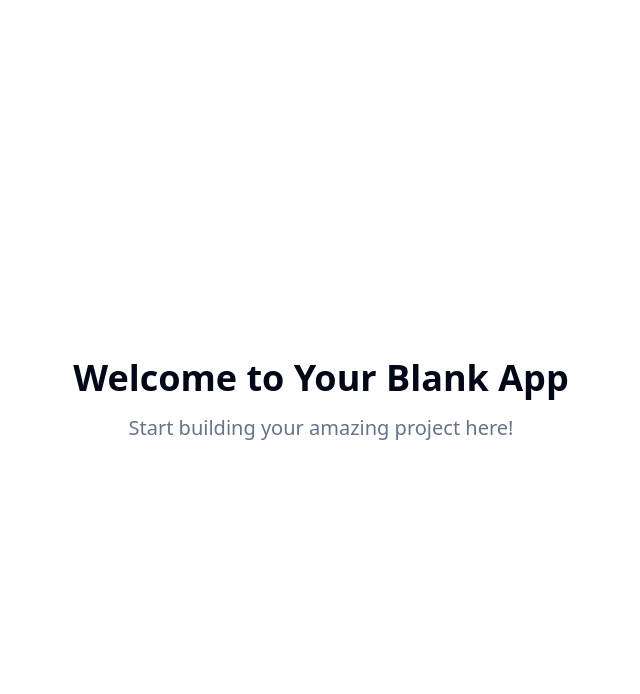
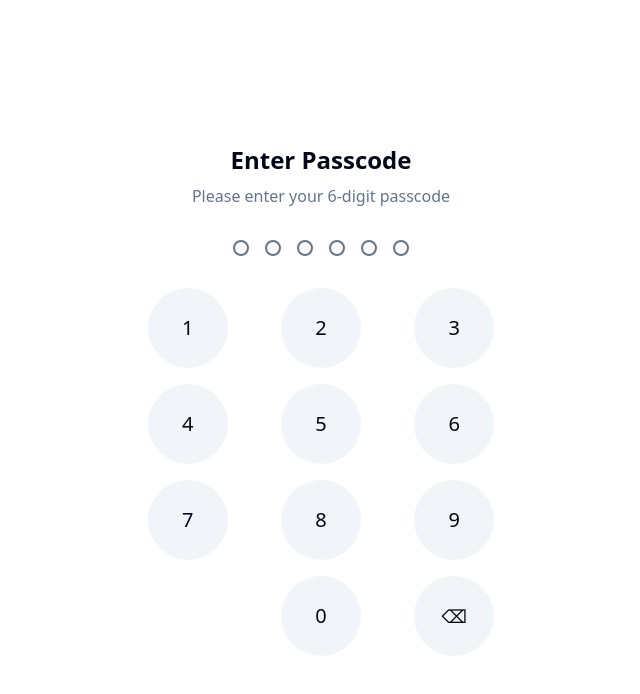
Before and after one commit to newsoyes/just-thai-talk, a React (Vite) app: page / in a window 1280 px wide. Shown: the top 694 px of the page, without its empty margins (319-959 px from the left). Built offline with nearby package versions, Linux system fonts and the light colour scheme.

Commit message:
Add PIN entry and image carousel
Implement a 6-digit PIN entry screen that navigates to a main screen upon successful entry. The main screen will feature an image carousel that cycles through images on click and opens the camera on the third click.

```diff
--- a/src/App.tsx
+++ b/src/App.tsx
@@ -4,6 +4,8 @@ import { TooltipProvider } from "@/components/ui/tooltip";
 import { QueryClient, QueryClientProvider } from "@tanstack/react-query";
 import { BrowserRouter, Routes, Route } from "react-router-dom";
 import Index from "./pages/Index";
+import PasscodeEntry from "./pages/PasscodeEntry";
+import MainPage from "./pages/MainPage";
 import NotFound from "./pages/NotFound";
 
 const queryClient = new QueryClient();
@@ -15,7 +17,9 @@ const App = () => (
       <Sonner />
       <BrowserRouter>
         <Routes>
-          <Route path="/" element={<Index />} />
+          <Route path="/" element={<PasscodeEntry />} />
+          <Route path="/main" element={<MainPage />} />
+          <Route path="/index" element={<Index />} />
           {/* ADD ALL CUSTOM ROUTES ABOVE THE CATCH-ALL "*" ROUTE */}
           <Route path="*" element={<NotFound />} />
         </Routes>
--- /dev/null
+++ b/src/pages/MainPage.tsx
@@ -0,0 +1,98 @@
+import React, { useState } from 'react';
+
+const MainPage = () => {
+  const [imageState, setImageState] = useState(0); // 0: first image, 1: second image, 2: camera
+
+  const handleImageClick = () => {
+    setImageState(prev => (prev + 1) % 3);
+  };
+
+  const openCamera = async () => {
+    try {
+      const stream = await navigator.mediaDevices.getUserMedia({
+        video: { facingMode: 'environment' }
+      });
+
+      // Create video element to show camera
+      const video = document.createElement('video');
+      video.srcObject = stream;
+      video.play();
+
+      // For now, just show an alert. You can implement a proper camera UI later
+      alert('Camera opened! (Camera functionality ready - implement full UI as needed)');
+
+      // Stop the stream after showing
+      setTimeout(() => {
+        stream.getTracks().forEach(track => track.stop());
+      }, 3000);
+    } catch (error) {
+      alert('Camera access denied or not available');
+    }
+  };
+
+  const renderContent = () => {
+    switch (imageState) {
+      case 0:
+        return (
+          <div
+            onClick={handleImageClick}
+            className="w-full h-96 bg-muted rounded-lg flex items-center justify-center cursor-pointer hover:bg-accent transition-colors duration-200"
+          >
+            <div className="text-center text-muted-foreground">
+              <div className="text-4xl mb-2">🖼️</div>
+              <p>Main Image 1</p>
+              <p className="text-sm">(Click to switch to image 2)</p>
+            </div>
+          </div>
+        );
+      case 1:
+        return (
+          <div
+            onClick={handleImageClick}
+            className="w-full h-96 bg-secondary rounded-lg flex items-center justify-center cursor-pointer hover:bg-accent transition-colors duration-200"
+          >
+            <div className="text-center text-foreground">
+              <div className="text-4xl mb-2">🖼️</div>
+              <p>Main Image 2</p>
+              <p className="text-sm">(Click to open camera)</p>
+            </div>
+          </div>
+        );
+      case 2:
+        openCamera();
+        setImageState(0); // Reset to first image after camera
+        return (
+          <div className="w-full h-96 bg-primary/10 rounded-lg flex items-center justify-center">
+            <div className="text-center text-foreground">
+              <div className="text-4xl mb-2">📸</div>
+              <p>Opening Camera...</p>
+            </div>
+          </div>
+        );
+      default:
+        return null;
+    }
+  };
+
+  return (
+    <div className="min-h-screen bg-background p-6">
+      <div className="max-w-md mx-auto space-y-6">
+        <header className="text-center">
+          <h1 className="text-3xl font-bold text-foreground">Banking App</h1>
+          <p className="text-muted-foreground">Main Dashboard</p>
+        </header>
+
+        <div className="space-y-4">
+          {renderContent()}
+
+          <div className="text-center text-sm text-muted-foreground">
+            <p>Tap count: {imageState + 1}</p>
+            <p>Next: {imageState === 0 ? 'Image 2' : imageState === 1 ? 'Camera' : 'Image 1'}</p>
+          </div>
+        </div>
+      </div>
+    </div>
+  );
+};
+
+export default MainPage;
--- /dev/null
+++ b/src/pages/PasscodeEntry.tsx
@@ -0,0 +1,87 @@
+import React, { useState } from 'react';
+import { useNavigate } from 'react-router-dom';
+
+const PasscodeEntry = () => {
+  const [passcode, setPasscode] = useState('');
+  const navigate = useNavigate();
+
+  const handleNumberPress = (number: string) => {
+    if (passcode.length < 6) {
+      const newPasscode = passcode + number;
+      setPasscode(newPasscode);
+
+      // Auto navigate when 6 digits are entered
+      if (newPasscode.length === 6) {
+        setTimeout(() => {
+          navigate('/main');
+        }, 200);
+      }
+    }
+  };
+
+  const handleDelete = () => {
+    setPasscode(prev => prev.slice(0, -1));
+  };
+
+  const renderDots = () => {
+    return Array.from({ length: 6 }, (_, index) => (
+      <div
+        key={index}
+        className={`w-4 h-4 rounded-full border-2 transition-colors duration-200 ${
+          index < passcode.length
+            ? 'bg-primary border-primary'
+            : 'bg-background border-muted-foreground'
+        }`}
+      />
+    ));
+  };
+
+  const numbers = ['1', '2', '3', '4', '5', '6', '7', '8', '9', '0'];
+
+  return (
+    <div className="min-h-screen bg-background flex flex-col items-center justify-center p-6">
+      <div className="w-full max-w-sm space-y-8">
+        {/* Header */}
+        <div className="text-center space-y-2">
+          <h1 className="text-2xl font-semibold text-foreground">Enter Passcode</h1>
+          <p className="text-muted-foreground">Please enter your 6-digit passcode</p>
+        </div>
+
+        {/* Passcode dots */}
+        <div className="flex justify-center space-x-4">
+          {renderDots()}
+        </div>
+
+        {/* Number pad */}
+        <div className="grid grid-cols-3 gap-4 w-full">
+          {numbers.slice(0, 9).map((number) => (
+            <button
+              key={number}
+              onClick={() => handleNumberPress(number)}
+              className="w-20 h-20 mx-auto bg-secondary hover:bg-accent text-foreground rounded-full text-xl font-medium transition-colors duration-200 active:scale-95 transform"
+            >
+              {number}
+            </button>
+          ))}
+
+          {/* Empty space, 0, Delete */}
+          <div></div>
+          <button
+            onClick={() => handleNumberPress('0')}
+            className="w-20 h-20 mx-auto bg-secondary hover:bg-accent text-foreground rounded-full text-xl font-medium transition-colors duration-200 active:scale-95 transform"
+          >
+            0
+          </button>
+          <button
+            onClick={handleDelete}
+            className="w-20 h-20 mx-auto bg-secondary hover:bg-accent text-foreground rounded-full text-lg font-medium transition-colors duration-200 active:scale-95 transform flex items-center justify-center"
+          >
+            ⌫
+          </button>
+        </div>
+      </div>
+    </div>
+  );
+};
+
+export default PasscodeEntry;
```
